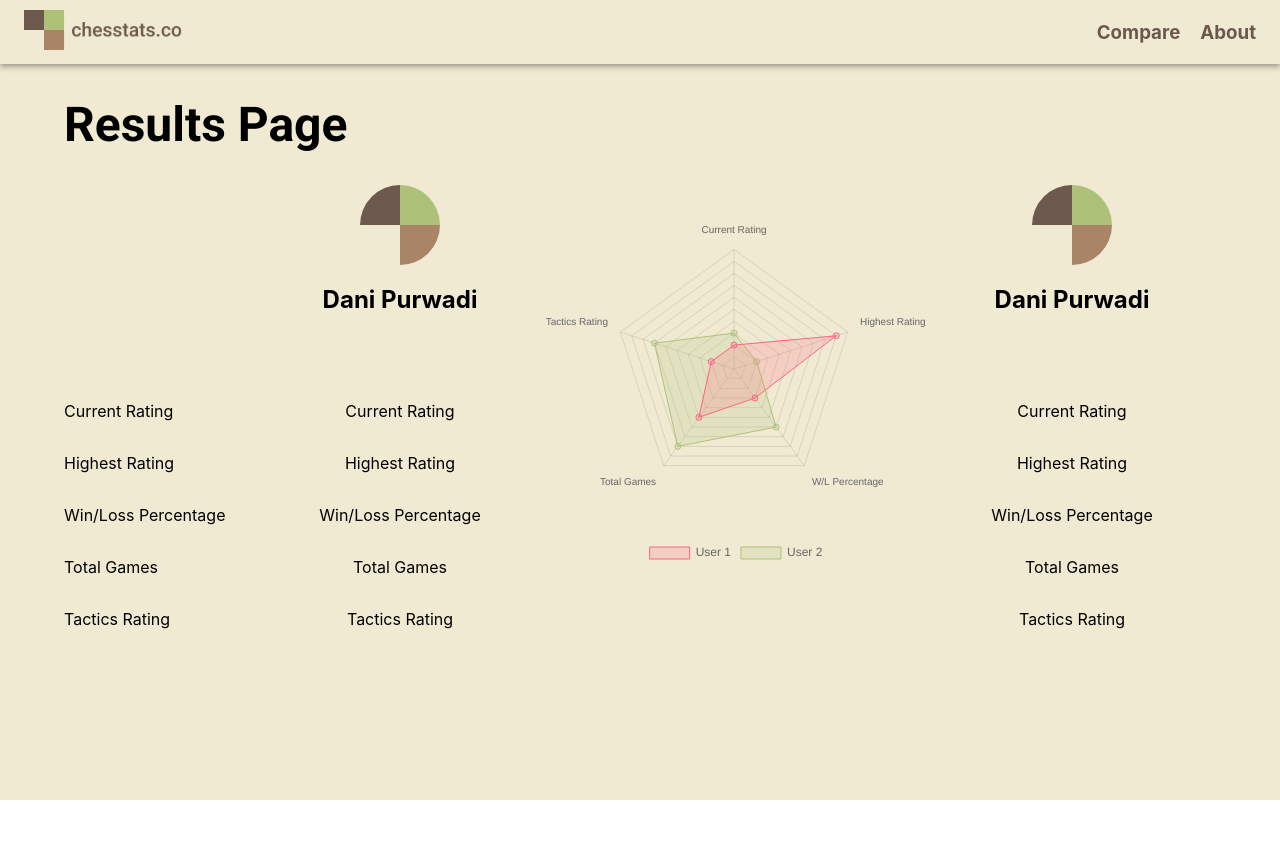
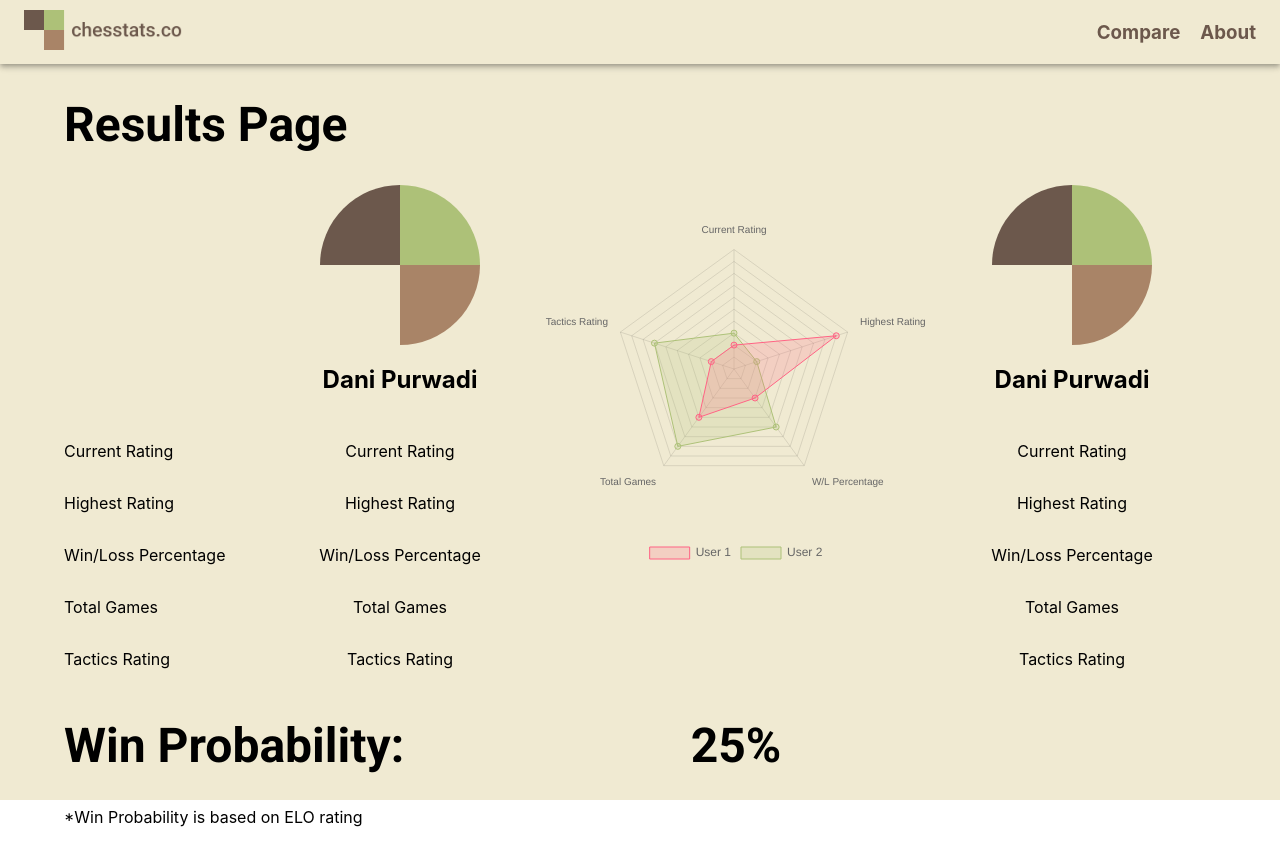
Before and after one commit to danikrisdayadi/chesstats, a React (Create React App) app in the folder client/: page /compare/1/1 in a window 1280 px wide. Before the commit the page ends 800 px from the top, so only its background shows below. Built offline with nearby package versions, Linux system fonts and the light colour scheme.

Commit message:
Minor UI fixes

```diff
--- a/client/src/pages/ResultsPage.jsx
+++ b/client/src/pages/ResultsPage.jsx
@@ -38,8 +38,8 @@ function ResultsPage() {
     scales: {
       r: {
         ticks: {
-          color: "rgba(173, 193, 120, 0)",
-          backdropColor: "rgba(173, 193, 120, 0)",
+          color: "rgba(0, 0, 0, 0)",
+          backdropColor: "rgba(0, 0, 0, 0)",
         },
         min: 0,
         max: 1,
@@ -52,7 +52,7 @@ function ResultsPage() {
       <Grid container>
         <Grid item xs={6} sm={6} md={2}>
           <Stack>
-            <PaddingY padding={"100px"} />
+            <PaddingY padding={"15vh"} />
             <p>Current Rating</p>
             <p>Highest Rating</p>
             <p>Win/Loss Percentage</p>
@@ -70,6 +70,15 @@ function ResultsPage() {
           <ProfileStack />
         </Grid>
       </Grid>
+      <Grid container>
+        <Grid item xs={6} md={5}>
+          <h1>Win Probability:</h1>
+          <p>*Win Probability is based on ELO rating</p>
+        </Grid>
+        <Grid item xs={6} md={4} align="center">
+          <h1>25%</h1>
+        </Grid>
+      </Grid>
     </Container>
   );
 }
@@ -77,7 +86,7 @@ function ResultsPage() {
 function ProfileStack() {
   return (
     <Stack align="center">
-      <Stack sx={{ height: "200px" }} alignItems="center">
+      <Stack sx={{ height: "30vh" }} alignItems="center">
         <img src="/chesstats_logo.png" alt="Avatar" className="profile-logo" />
         <h2>Dani Purwadi</h2>
       </Stack>
--- a/client/src/pages/ResultsPage.scss
+++ b/client/src/pages/ResultsPage.scss
@@ -1,6 +1,6 @@
 .profile-logo {
   object-fit: cover;
-  width: 10vh;
   border-radius: 50%;
-  height: 10vh;
+  width: 20vh;
+  height: 20vh;
 }
```
